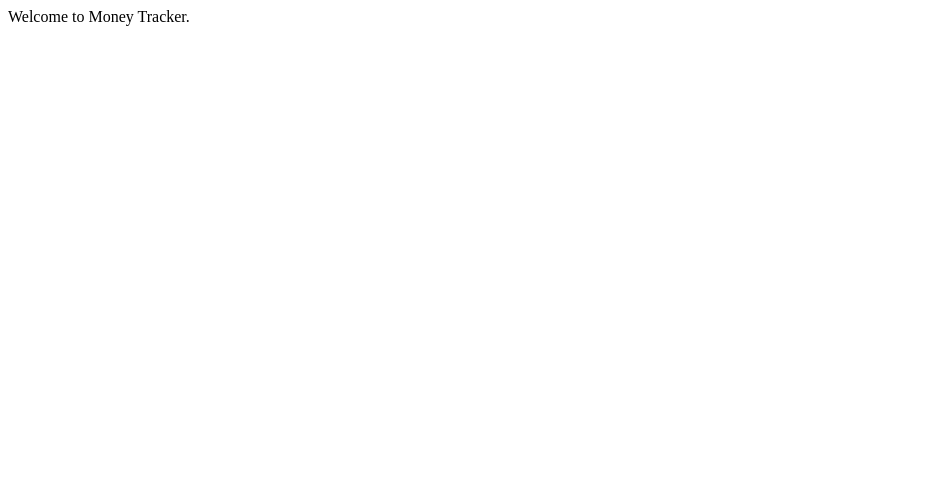
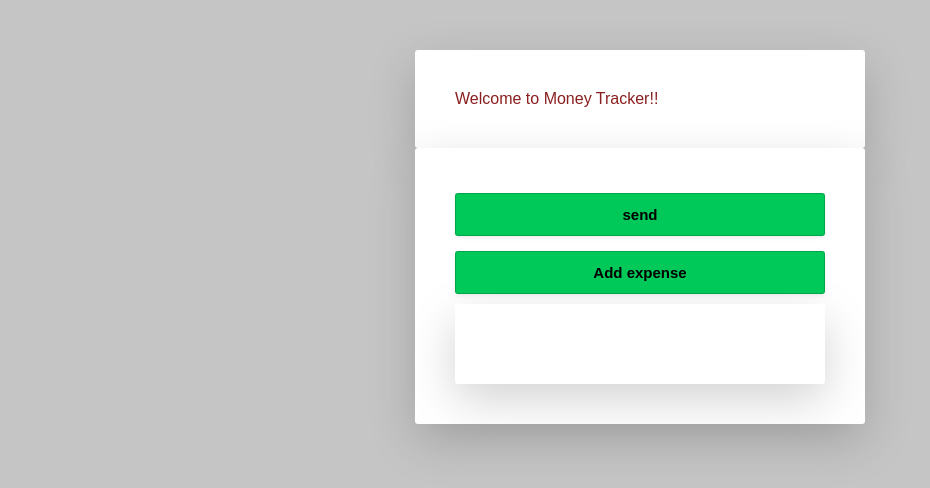
Before and after one commit to Sandesh5522/Bharat-Intern-Money-Tracker-Web-App, a website: page views/home.html in a window 1280 px wide. Shown: the whole page, without its empty margins (0-930 px from the left). Drawn offline with nearby package versions, Linux system fonts and the light colour scheme.

Commit message:
Added HTML code to create expense fields.

```diff
--- a/views/home.html
+++ b/views/home.html
@@ -3,9 +3,131 @@
 <head>
     <meta charset="UTF-8">
     <meta name="viewport" content="width=device-width, initial-scale=1.0">
+    <style>
+        *,
+        *::before,
+        *::after {
+            box-sizing: border-box;
+        }
+
+        html {
+            /* -webkit-text-size-adjust: 100%; */
+            /* -webkit-tap-highlight-color: rgba(0, 0, 0, 0); */
+            font-size: 16px;
+        }
+
+        body {
+            background-color: #c5c5c5;
+            font-family: "Bahnschrift", sans-serif;
+            margin: 0;
+            padding: 0;
+            color: #8a1f1f;
+            overflow-x: hidden;
+            overflow-wrap: break-word;
+            -moz-osx-font-smoothing: grayscale;
+            -webkit-font-smoothing: antialiased;
+            padding: 50px;
+        }
+
+        .container {
+            font-family: "Bahnschrift", sans-serif;
+            background-color: white;
+            max-width: 450px;
+            margin: 0 auto;
+            padding: 40px;
+            box-shadow: 0 1rem 3rem rgba(0, 0, 0, 0.175);
+            border-radius: 3px;
+        }
+
+        input {
+            font-family: "Bahnschrift";
+            font-size: 15px;
+            padding: 10px;
+            width: 100%;
+            margin-bottom: 10px;
+            border: 1px solid #bbbbbb;
+            border-radius: 3px;
+        }
+
+        input:hover {
+            border-color: #2e2e2e;
+        }
+
+        input:focus {
+            border-color: #004bbd;
+        }
+
+        [type="button"] {
+            font-family: "Bahnschrift", sans-serif;
+            font-size: 15px;
+            background: #00c95a;
+            color: black;
+            border: 1px solid rgba(0, 0, 0, 0.175);
+            border-radius: 3px;
+            padding: 12px 0;
+            cursor: pointer;
+            box-shadow: 0 0.125rem 0.25rem rgba(0, 0, 0, 0.075);
+            margin-top: 5px;
+            font-weight: bold;
+            width: 100%;
+        }
+
+        [type="button"]:hover {
+            box-shadow: 0 0.5rem 1rem rgba(0, 0, 0, 0.15);
+        }
+
+        [type="submit"] {
+            font-family: "Bahnschrift", sans-serif;
+            font-size: 15px;
+            background: #00c95a;
+            color: black;
+            border: 1px solid rgba(0, 0, 0, 0.175);
+            border-radius: 3px;
+            padding: 12px 0;
+            cursor: pointer;
+            box-shadow: 0 0.125rem 0.25rem rgba(0, 0, 0, 0.075);
+            margin-top: 5px;
+            font-weight: bold;
+            width: 100%;
+        }
+
+        [type="submit"]:hover {
+            box-shadow: 0 0.5rem 1rem rgba(0, 0, 0, 0.15);
+        }
+    </style>
+    <script src="https://code.jquery.com/jquery-3.7.1.min.js" integrity="sha256-/JqT3SQfawRcv/BIHPThkBvs0OEvtFFmqPF/lYI/Cxo=" crossorigin="anonymous"></script>
+    <script>
+        $(document).ready(function() {
+            $(document.body).hide();
+            $("input").hide();
+            $(document.body).fadeIn(500);
+            $("input").fadeIn(1500);
+            var i = 0;
+            var the_class = "expense";
+            $("#add_expense").click(function() {
+                $("#divone").append(function() {
+                    i++;
+                    the_id = "expense"+i;
+                    $("#divone").append("<input type='text' class="+the_class+" placeholder='Expense name'><input type='text' class="+the_class+" placeholder='Amount'>");
+                });
+            });
+            $("#send").click(function() {
+                $("#divone").append($("[class=expense"+i+"]").val());
+            });
+            // $("#divone").append(function() {
+            //     $("#expense1").val();
+            // });
+        });
+    </script>
     <title>Home</title>
 </head>
 <body>
-    Welcome to Money Tracker.
+    <p class="container">Welcome to Money Tracker!!</p>
+    <div class="container">
+        <input type="button" value="send" id="send">
+        <input type="button" value="Add expense" id="add_expense">
+        <div class="container" id="divone">
+        </div>
+    </div>
 </body>
 </html>
```
